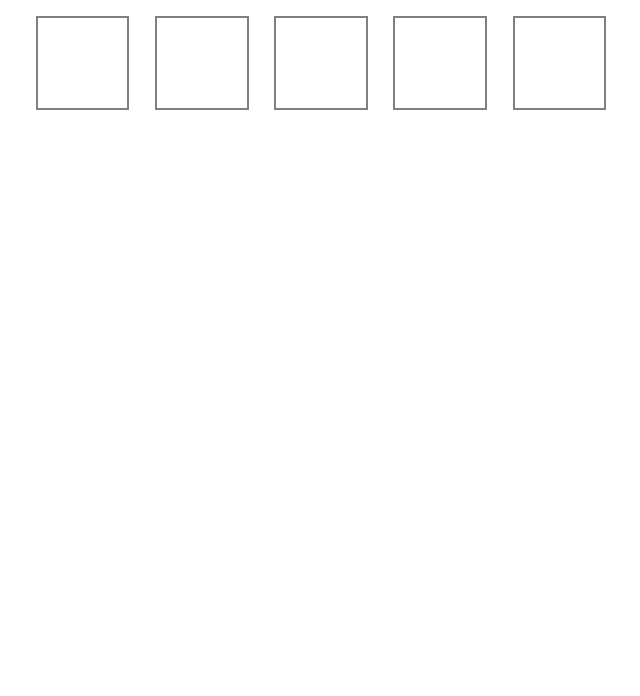
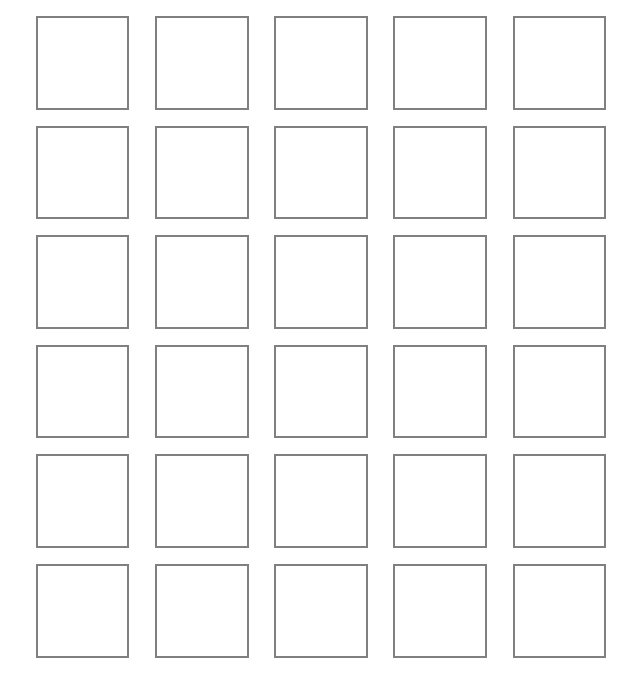
Before and after one commit to ghislaingirardeau/wordle-game, a Vue app: page / in a window 1280 px wide. Shown: the top 696 px of the page, without its empty margins (339-979 px from the left). Built offline with nearby package versions, Linux system fonts and the light colour scheme.

Commit message:
current word dynamic type letter

```diff
--- a/src/components/GuessInput.vue
+++ b/src/components/GuessInput.vue
@@ -1,5 +1,5 @@
 <script setup lang="ts">
-import { WORD_SIZE } from "@/settings";
+import { WORD_SIZE, END_GAME_ATTEMPT } from "@/settings";
 import { computed, ref } from "vue";
 
 import englishWord from "../utils/englishWordsWith5Letters.json";
@@ -13,6 +13,7 @@ const props = defineProps({
   },
   guessSubmited: {
     type: Array,
+    required: true,
   },
 });
 
@@ -56,15 +57,28 @@ function reFocusOnBlur(event: Event) {
   const input = event.target as HTMLInputElement;
   input.focus();
 }
+
+function wordToDisplayInLetter(guessAttempt) {
+  // si tu as un mot dans le tatbleau qui correspond à la tentative précédente, tu renvoie ce mot
+  if (props.guessSubmited[guessAttempt - 1]) {
+    return props.guessSubmited[guessAttempt - 1];
+  }
+  // si tu as 2 mots dans le tableau (donc 2 tentatives), et donc que la prochaine est égale à la tentative en cours
+  // tu renvoie le mot en cours de formatage
+  if (props.guessSubmited.length + 1 === guessAttempt) {
+    return formattedGuessInProcess.value;
+  }
+  // pour les prochains mots, tu les laisse vide
+  return "";
+}
 </script>
 
 <template>
   <GuessLetter
-    v-for="(oldGuess, i) in guessSubmited"
-    :key="`${i} - ${oldGuess}`"
-    :formattedGuessInProcess="oldGuess"
+    v-for="guessAttempt in END_GAME_ATTEMPT"
+    :key="`${guessAttempt}`"
+    :wordToDisplay="wordToDisplayInLetter(guessAttempt)"
   />
-  <GuessLetter :formattedGuessInProcess="formattedGuessInProcess" />
 
   <input
     type="text"
--- a/src/components/GuessLetter.vue
+++ b/src/components/GuessLetter.vue
@@ -1,14 +1,14 @@
 <template>
   <ul class="letters">
     <li v-for="numberLetter in 5" :key="`${numberLetter}`" class="letter">
-      {{ formattedGuessInProcess.charAt(numberLetter - 1) }}
+      {{ wordToDisplay.charAt(numberLetter - 1) }}
     </li>
   </ul>
 </template>
 
 <script setup>
 const props = defineProps({
-  formattedGuessInProcess: {
+  wordToDisplay: {
     type: String,
     require: true,
   },
```
